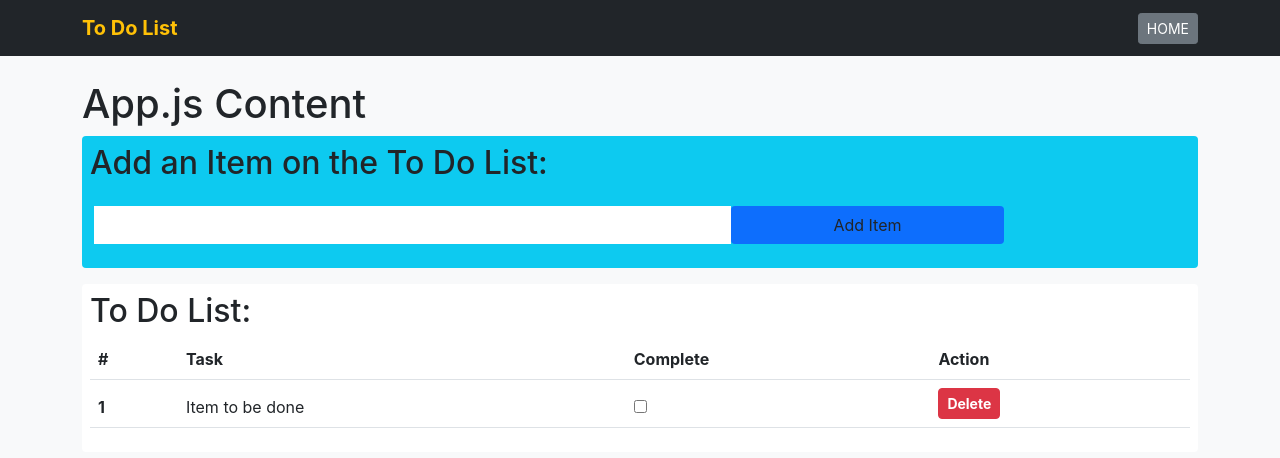
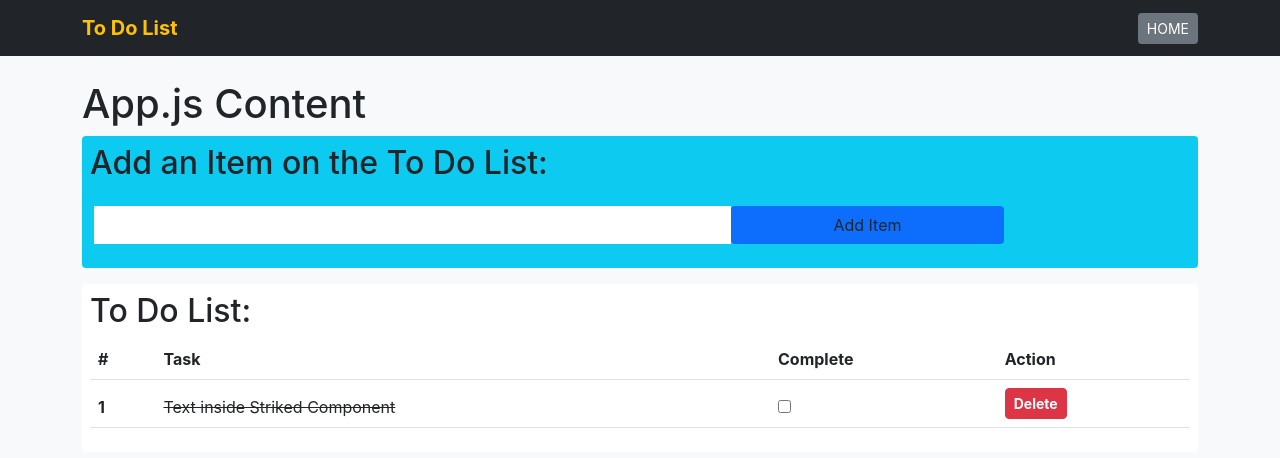
Before and after one commit to Virgilio-D-Cabading-Jr/Coding_Dojo_MERN_Stack_React_Functional_Components_To_Do_List, a React (Create React App) app: page / in a window 1280 px wide. Shown: the top 458 px of the page. Built offline with nearby package versions, Linux system fonts and the light colour scheme.

Commit message:
pass todoList to props

```diff
--- a/src/App.js
+++ b/src/App.js
@@ -1,4 +1,6 @@
 import './App.css';
+import React, { useState } from 'react';
+
 import AddTodoListComponent from './components/AddTodoListComponent';
 import ShowTodoListComponent from './components/ShowTodoListComponent';
 
@@ -6,15 +8,32 @@ import ShowTodoListComponent from './components/ShowTodoListComponent';
 //  ROOT APPLICATION
 ////////////////////////////////////////////////////////////////////
 
-function App() {
+const App = () => {
+  // //// FIELDS ///////////////////////////////////////////////////
+
+  const [todoList, setTodoList] = useState([
+    {
+      task: "Program To Do List",
+      complete: false
+    },
+    {
+      task: "Chores",
+      complete: false
+    },
+    {
+      task: "Go to the Park",
+      complete: false
+    }
+  ])
+  // //// OUTPUT ///////////////////////////////////////////////////
   return (
     <div className="App">
       <h1>App.js Content</h1>
       {/* **** INPUT and ADD TO DO LIST COMPONENT **************  */}
       <AddTodoListComponent />
       {/* **** SHOW TO DO LIST COMPONENT ************************ */}
-      <ShowTodoListComponent />
-    </div>
+      <ShowTodoListComponent todoList={ todoList } />
+    </div >
   );
 }
 
--- a/src/components/ShowTodoListComponent.jsx
+++ b/src/components/ShowTodoListComponent.jsx
@@ -1,4 +1,5 @@
 import React from 'react'
+import StrikedComponent from './StrikedComponent';
 
 ///////////////////////////////////////////////////////////////
 //  SHOW TO DO LIST COMPONENT
@@ -21,7 +22,7 @@ const ShowTodoListComponent = () => {
                     </tr>
                     <tr>
                         <th scope="row">1</th>
-                        <td>Item to be done</td>
+                        <td><StrikedComponent /></td>
                         <td>
                             <input  type="checkbox"
                                     value={randomItem}
--- a/src/components/StrikedComponent.jsx
+++ b/src/components/StrikedComponent.jsx
@@ -12,4 +12,4 @@ function StrikedComponent() {
     )
 }
 
-export default StrikedCompos
+export default StrikedComponent
```
